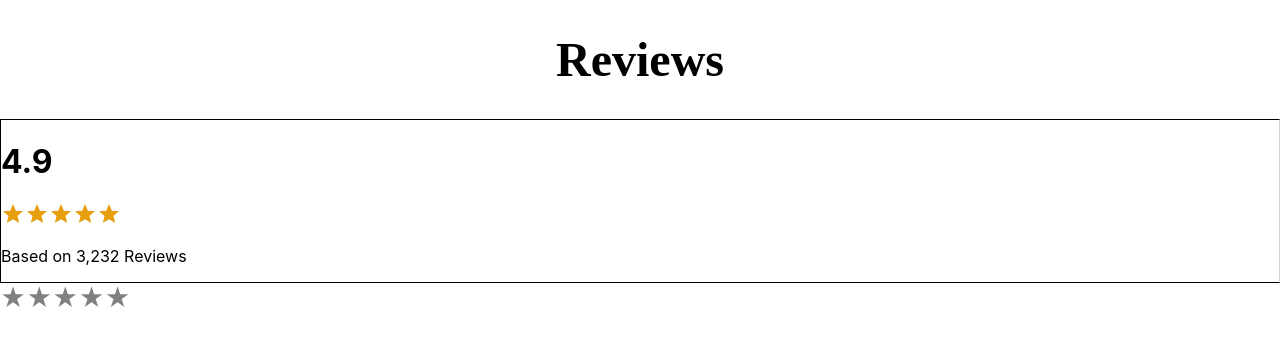
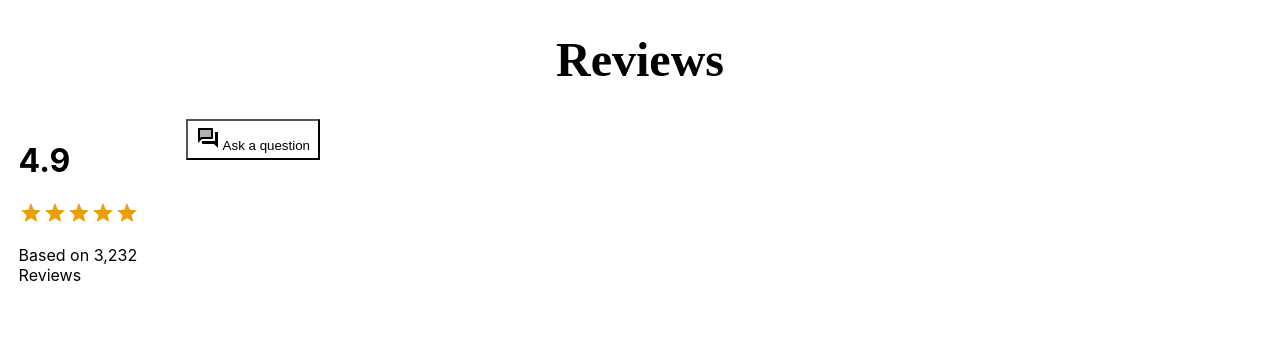
Before and after one commit to tylerletendre98/beyond40task, a React (Create React App) app in the folder beyond40task/: page / in a window 1280 px wide. Shown: the top 346 px of the page. Built offline with nearby package versions, Linux system fonts and the light colour scheme.

Commit message:
adding in the buttons needed

```diff
--- a/beyond40task/package.json
+++ b/beyond40task/package.json
@@ -8,12 +8,15 @@
     "@testing-library/jest-dom": "^5.16.1",
     "@testing-library/react": "^11.2.7",
     "@testing-library/user-event": "^12.8.3",
+    "chart": "^0.1.2",
+    "js": "^0.1.0",
     "react": "^17.0.2",
     "react-dom": "^17.0.2",
     "react-rating-stars-component": "^2.2.0",
     "react-scripts": "4.0.3",
     "react-simple-star-rating": "^4.0.0",
     "react-star-ratings": "^2.3.0",
+    "react-stars": "^2.2.5",
     "web-vitals": "^1.1.2"
   },
   "scripts": {
--- a/beyond40task/src/App.css
+++ b/beyond40task/src/App.css
@@ -1,38 +1,7 @@
-.App {
-  text-align: center;
+.body{
+  display: flex;
 }
 
-.App-logo {
-  height: 40vmin;
-  pointer-events: none;
+.button-left{
+  position: right;
 }
-
-@media (prefers-reduced-motion: no-preference) {
-  .App-logo {
-    animation: App-logo-spin infinite 20s linear;
-  }
-}
-
-.App-header {
-  background-color: #282c34;
-  min-height: 100vh;
-  display: flex;
-  flex-direction: column;
-  align-items: center;
-  justify-content: center;
-  font-size: calc(10px + 2vmin);
-  color: white;
-}
-
-.App-link {
-  color: #61dafb;
-}
-
-@keyframes App-logo-spin {
-  from {
-    transform: rotate(0deg);
-  }
-  to {
-    transform: rotate(360deg);
-  }
-}
--- a/beyond40task/src/App.jsx
+++ b/beyond40task/src/App.jsx
@@ -1,6 +1,8 @@
 import Header from './components/header/Header';
 import ReviewsAverage from './components/reviewsAverage/ReviewsAverage'
 import ReviewerStars from './components/reviewerStars/ReviewerStars';
+import WriteReviewButton from './components/writeReviewButton/WriteReviewButton';
+import './App.css'
 
 
 
@@ -12,7 +14,12 @@ function App() {
         <Header/>
       </div>
       <div className="body">
-        <ReviewsAverage/> <ReviewerStars/>
+        <div>
+          <ReviewsAverage/>
+        </div>
+        <div className="button-left">
+          <WriteReviewButton/>
+        </div>
       </div>
     </div>
   );
--- a/beyond40task/src/components/reviewerStars/ReviewerStars.jsx
+++ b/beyond40task/src/components/reviewerStars/ReviewerStars.jsx
@@ -1,18 +0,0 @@
-import React from 'react'
-import ReactStars from 'react-rating-stars-component'
-
-
-
-export default function ReviewerStars() {
-
-    return (
-        <div>
-            <ReactStars
-            count={5}
-            size={25}
-            activeColor='#E89F0E'
-            isHalf={true}
-            />
-        </div>
-    )
-}
--- a/beyond40task/src/components/reviewsAverage/reviewsAverage.css
+++ b/beyond40task/src/components/reviewsAverage/reviewsAverage.css
@@ -1,7 +1,5 @@
 .reviewsAverage-container{
-    border-right: lightgray;
-    border-style: solid;
-    border-width: 1px;
+    padding-left: 10%;
 }
 
 
--- /dev/null
+++ b/beyond40task/src/components/writeReviewButton/WriteReviewButton.jsx
@@ -0,0 +1,14 @@
+import React from 'react'
+import { QuestionAnswerTwoTone } from '@material-ui/icons'
+import { Button } from '@material-ui/core'
+import './writeReviewButton.css'
+
+export default function WriteReviewButton() {
+    return (
+        <div>
+            <div className="button">
+                <button><QuestionAnswerTwoTone/> Ask a question</button>
+            </div>
+        </div>
+    )
+}
--- /dev/null
+++ b/beyond40task/src/components/writeReviewButton/writeReviewButton.css
@@ -0,0 +1,5 @@
+.button button{
+    text-align: center;
+    padding: 5px 8px;
+    background-color: white;
+}
```
Also changed, not shown: beyond40task/src/components/starBarCombo/StarBarCombo.jsx (added, +11 -0 lines), beyond40task/src/components/stars/Stars.jsx (added, +12 -0 lines), 1 other file (tests, documents, lock files or other folders).
